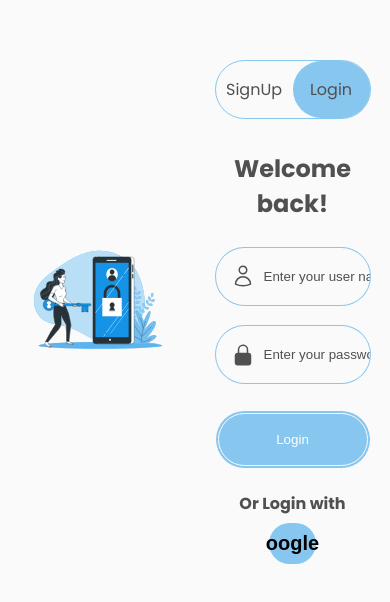
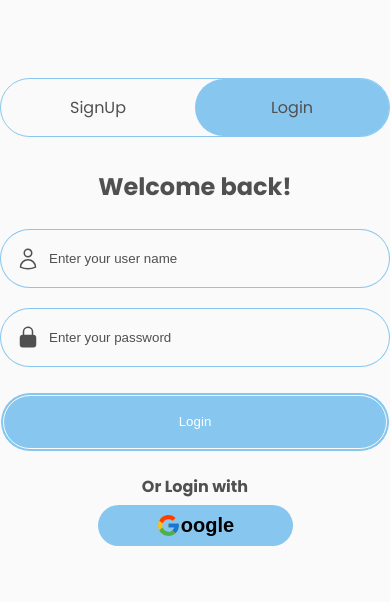
Before and after one commit to TechifyDev1/CryptoCrest, a React (Vite) app: page /login in a window 390 px wide. Shown: the part 118-720 px from the top of the page. Built offline with nearby package versions, Linux system fonts and the light colour scheme.

Commit message:
Done with the login page design

```diff
--- a/src/Pages/Login_page/Login.css
+++ b/src/Pages/Login_page/Login.css
@@ -15,6 +15,10 @@
             height: 100%;
             object-fit: contain;
         }
+
+        @media (max-width: 768px) {
+            display: none;
+        }
     }
 
 
@@ -24,6 +28,10 @@
         align-items: center;
         justify-content: center;
         width: 40%;
+
+        @media (max-width: 768px) {
+            width: 100%;
+        }
 
 
         .login-nav {
@@ -116,7 +124,7 @@
 
         .login-google {
             display: flex;
-            width: 30%;
+            width: 50%;
             justify-content: center;
             align-items: center;
             padding: 0.5rem;
```
